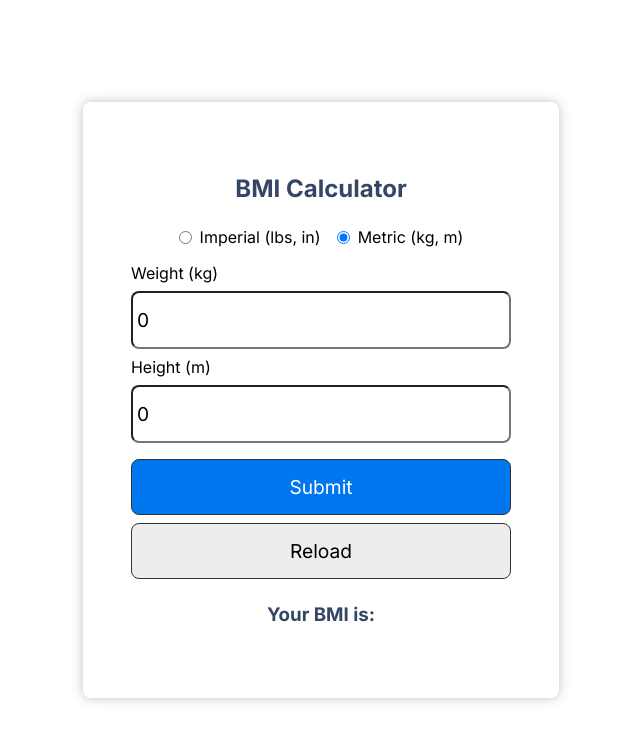
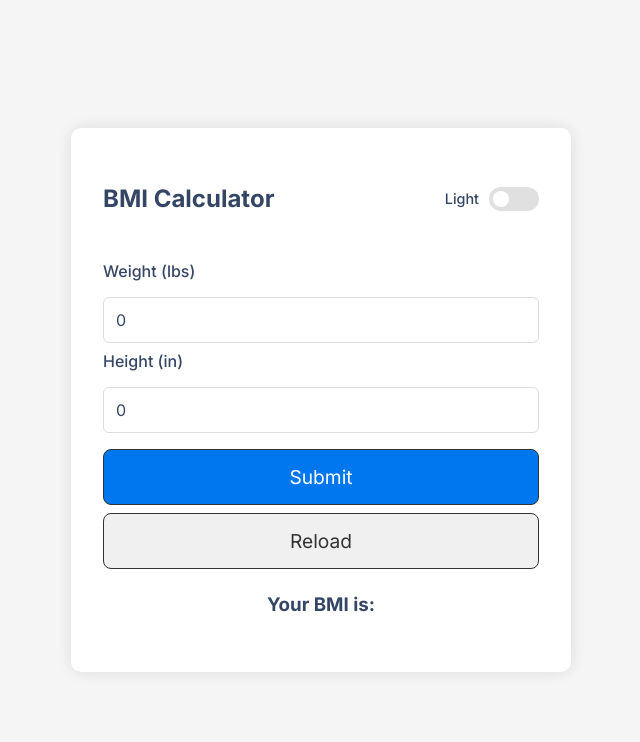
Before and after one commit to iiitl/bmi_calculator, a React (Create React App) app: page / in a window 1280 px wide. Shown: the top 742 px of the page, without its empty margins (319-959 px from the left). Built offline with nearby package versions, Linux system fonts and the light colour scheme.

Commit message:
implement dark mode in BMI calculator with theme toggle in which Added visible toggle next to calculator header and did not disturb the calculator existing functionality

```diff
--- a/src/App.js
+++ b/src/App.js
@@ -1,6 +1,6 @@
 import './App.css';
 import './index.css'
-import React, {useState} from 'react'
+import React, {useState ,useEffect} from 'react'
 
 function App() {
   // state
@@ -8,7 +8,20 @@ function App() {
   const [height, setHeight] = useState(0)
   const [bmi, setBmi] = useState('')
   const [message, setMessage] = useState('')
-  const [unitSystem, setUnitSystem] = useState('metric')
+
+  const [theme, setTheme] = useState(() => {
+    const savedTheme = localStorage.getItem('theme');
+    return savedTheme || 'light';
+  });
+
+  useEffect(() => {
+    document.documentElement.setAttribute('data-theme', theme);
+    localStorage.setItem('theme', theme);
+  }, [theme]);
+
+  const toggleTheme = () => {
+    setTheme(prevTheme => prevTheme === 'light' ? 'dark' : 'light');
+  };
 
   let calcBmi = (event) => {
     event.preventDefault()
@@ -17,13 +30,8 @@ function App() {
     if (weight === 0 || height === 0) {
       alert('Please enter a valid weight and height')
     } else {
-      let calculatedBmi;
-      if (unitSystem === 'imperial') {
-        calculatedBmi = (weight / (height * height)) * 703;
-      } else {
-        calculatedBmi = weight / (height * height);
-      }
-      setBmi(calculatedBmi.toFixed(1))
+      let bmi = (weight / (height * height) * 703)
+      setBmi(bmi.toFixed(1))
 
 
         if (bmi < 18.5) {
@@ -42,46 +50,35 @@ function App() {
   let reload = () => {
     window.location.reload()
   }
-const handleUnitChange = (e) => {
-    setUnitSystem(e.target.value);
-    setWeight(0);
-    setHeight(0);
-    setBmi('');
-    setMessage('');
-  }
+
 
   return (
     <div className="app">
     <div className='container'>
+    <div className="calculator-header">
       <h2 className='center'>BMI Calculator</h2>
-      <div className="unit-selector">
-          <label>
-            <input
-              type="radio"
-              value="imperial"
-              checked={unitSystem === 'imperial'}
-              onChange={handleUnitChange}
-            />
-            Imperial (lbs, in)
-          </label>
-          <label>
-            <input
-              type="radio"
-              value="metric"
-              checked={unitSystem === 'metric'}
-              onChange={handleUnitChange}
-            />
-            Metric (kg, m)
-          </label>
-        </div>
+      <div className="theme-toggle-container">
+      <span className="theme-label">
+        {theme === 'light' ? 'Light' : 'Dark'}
+      </span>
+      <label className="theme-toggle">
+        <input
+          type="checkbox"
+          checked={theme === 'dark'}
+          onChange={toggleTheme}
+        />
+        <span className="theme-slider"></span>
+      </label>
+    </div>
+  </div>
         <form onSubmit={calcBmi}>
-          <div>
-            <label>Weight ({unitSystem === 'imperial' ? 'lbs' : 'kg'})</label>
-            <input type="text" placeholder={`Enter Weight in ${unitSystem === 'imperial' ? 'lbs' : 'kg'}`}  value={weight} onChange={(e) => setWeight(e.target.value)} />
+        <div className="input-group">
+            <label>Weight (lbs)</label>
+            <input type="text" placeholder='Enter Weight in lbs' value={weight} onChange={(e) => setWeight(e.target.value)} />
           </div>
-          <div>
-            <label>Height ({unitSystem === 'imperial' ? 'in' : 'm'})</label>
-            <input type="text" placeholder={`Enter height in ${unitSystem === 'imperial' ? 'inches' : 'meters'}`}  value={height} onChange={(event) => setHeight(event.target.value)} />
+          <div className="input-group">
+            <label>Height (in)</label>
+            <input type="text" placeholder='Enter height in inches' value={height} onChange={(event) => setHeight(event.target.value)} />
           </div>
           <div>
             <button className='btn' type='submit'>Submit</button>
--- a/src/index.css
+++ b/src/index.css
@@ -1,35 +1,144 @@
 @import url('https://fonts.googleapis.com/css2?family=Inter:wght@100;200;300;400;500;600;700;800;900&family=Poppins:ital,wght@0,100;0,200;0,300;0,400;0,500;0,600;0,700;0,800;0,900;1,100;1,200;1,300;1,400;1,500;1,600;1,700;1,800;1,900&display=swap');
 
+:root {
+  --bg-color: #f5f5f5;
+  --text-color: #354665;
+  --container-bg: #ffffff;
+  --container-shadow: 0px 0px 15px rgba(0, 0, 0, 0.1);
+  --input-bg: #ffffff;
+  --input-border: #ddd;
+  --btn-primary-bg: #0077EE;
+  --btn-primary-text: #ffffff;
+  --btn-outline-bg: #f0f0f0;
+  --btn-outline-text: #333;
+  --toggle-bg: #e0e0e0;
+  --toggle-active: #0077EE;
+}
+
+[data-theme="dark"] {
+  --bg-color: #121212;
+  --text-color: #ffffff;
+  --container-bg: #1e1e1e;
+  --container-shadow: 0px 0px 15px rgba(0, 0, 0, 0.3);
+  --input-bg: #2a2a2a;
+  --input-border: #444;
+  --btn-primary-bg: #1565c0;
+  --btn-primary-text: #ffffff;
+  --btn-outline-bg: #333;
+  --btn-outline-text: #f0f0f0;
+  --toggle-bg: #444;
+  --toggle-active: #1565c0;
+}
 
 * {
   box-sizing: border-box;
   margin: 0;
   padding: 0;
   font-family: 'Inter', sans-if;
+  transition: background-color 0.3s, color 0.3s;
+}
+
+body {
+  background-color: var(--bg-color);
 }
 
 .app {
   display: flex;
-
   justify-content: center;
   align-items: center;
-  width: 100vw;
+  padding: 20px;
   min-height: 100vh;
 }
 
 .container {
-  box-shadow: 0px 0px 12px #ccbdbd;
-  border-radius: 8px;
-  padding: 3rem;
-  max-width: 600px;
+  background-color: var(--container-bg);
+  box-shadow: var(--container-shadow);
+  border-radius: 10px;
+  padding: 2rem;
+  width: 100%;
+  max-width: 500px;
+}
+
+.calculator-header {
+  display: flex;
+  justify-content: space-between;
+  align-items: center;
+  margin-bottom: 1.5rem;
+}
+
+.theme-toggle-container {
+  display: flex;
+  align-items: center;
+  gap: 10px;
+}
+
+.theme-label {
+  font-size: 0.9rem;
+  font-weight: 500;
+  color: var(--text-color);
+}
+
+.theme-toggle {
+  position: relative;
+  display: inline-block;
+  width: 50px;
+  height: 24px;
+}
+
+.theme-toggle input {
+  opacity: 0;
+  width: 0;
+  height: 0;
+}
+
+.theme-slider {
+  position: absolute;
+  cursor: pointer;
+  top: 0;
+  left: 0;
+  right: 0;
+  bottom: 0;
+  background-color: var(--toggle-bg);
+  transition: .4s;
+  border-radius: 24px;
+}
+
+.theme-slider:before {
+  position: absolute;
+  content: "";
+  height: 16px;
+  width: 16px;
+  left: 4px;
+  bottom: 4px;
+  background-color: white;
+  transition: .4s;
+  border-radius: 50%;
+}
+
+input:checked + .theme-slider {
+  background-color: var(--toggle-active);
+}
+
+input:checked + .theme-slider:before {
+  transform: translateX(26px);
 }
 
 input {
   width: 100%;
-  font-size: 1.2rem;
-  padding: 15px 4px;
+  font-size: 1rem;
+  padding: 12px;
   margin: 8px 0;
-  border-radius: 8px;
+  border-radius: 6px;
+  border: 1px solid var(--input-border);
+  background-color: var(--input-bg);
+  color: var(--text-color);
+}
+
+.input-group label {
+  color: var(--text-color);
+  margin-bottom: 0.5rem;
+  display: block;
+  font-weight: 500;
 }
 
 .btn {
@@ -38,25 +147,23 @@ input {
   font-size: 1.2rem;
   margin: 8px 0;
   padding: 15px 0;
-  background-color: #0077EE;
-  color: #fff;
   border: 1px solid #333;
   border-radius: 8px;
   cursor: pointer;
+  background-color: var(--btn-primary-bg);
+  color: var(--btn-primary-text);
 }
-/* unvisited link */
-
-
 
 .btn-outline {
-  background-color: #ededed;
-    color: #000000;
+  background-color: var(--btn-outline-bg);
+  color: var(--btn-outline-text);
 }
 
 .center {
   text-align: center;
   margin: 24px 0;
-  color: #354665;
+  color: var(--text-color);
+
 }
 .input_val
 {
@@ -73,22 +180,3 @@ p {
 .img-container img {
   height: 200px;
 }
-
-.unit-selector {
-  margin: 1rem 0;
-  display: flex;
-  justify-content: center;
-  gap: 1rem;
-}
-
-.unit-selector label {
-  display: flex;
-  align-items: center;
-  gap: 0.5rem;
-  cursor: pointer;
-}
-
-.unit-selector input[type="radio"] {
-  width: auto;
-  margin: 0;
-}
```
